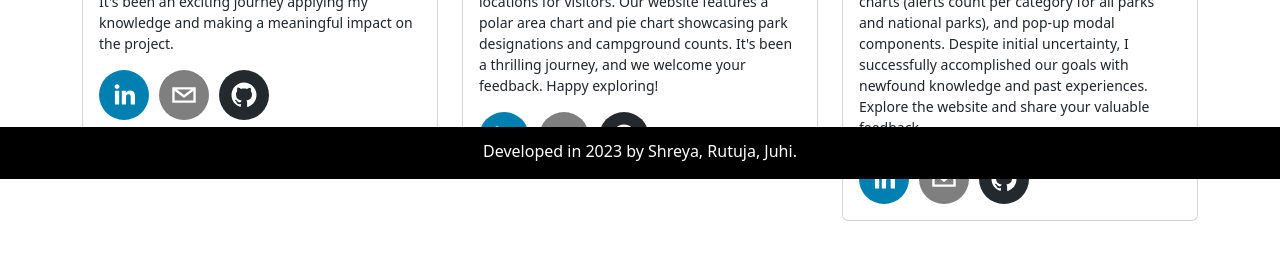
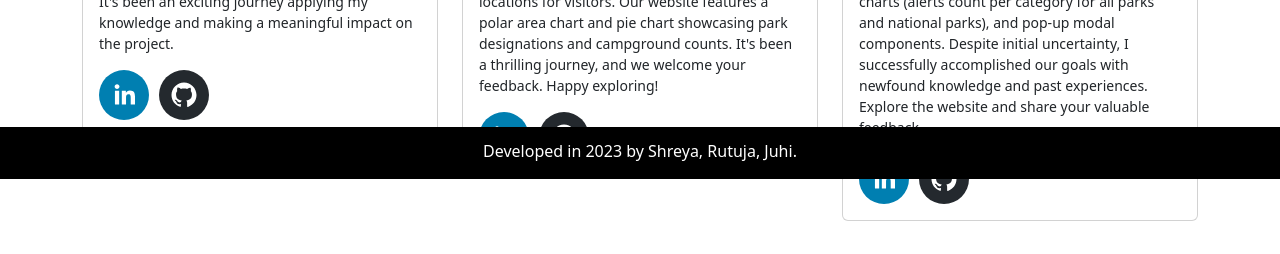
Before and after one commit to rutujapadgilwar/Park-Dashboard, a React (Create React App) app in the folder park-dashboard/: page /AboutUs in a window 1280 px wide. Shown: the part 621-875 px from the top of the page. Built offline with nearby package versions, Linux system fonts and the light colour scheme.

Commit message:
Removed email icon

```diff
--- a/park-dashboard/src/Pages/AboutUs/AboutUs.js
+++ b/park-dashboard/src/Pages/AboutUs/AboutUs.js
@@ -31,11 +31,7 @@ function TeamMember({
           <Card.Text style={{ fontSize: "14px" }}>{description}</Card.Text>
 
           <SocialIcon url={linkedIn} style={{ marginRight: "10px" }} />
-          <SocialIcon
-            url={email}
-            network="email"
-            style={{ marginRight: "10px" }}
-          />
+
           <SocialIcon url={github} network="github" />
         </Card.Body>
       </Card>
@@ -56,7 +52,6 @@ function TeamPage() {
             name="Juhi Augustine Kamaraj Nalli"
             role="Developer"
             description="Hi everyone! I'm Juhi, a Computer Science Graduate Student at Portland State University. I've created a captivating carousel, informative alert component, and air quality feature for park visitors. I also implemented an engaging Activity vs National Park donut chart and a user-friendly pop-up modal for categorizing national parks by US states. Additionally, I designed and implemented the footer view and about us page. It's been an exciting journey applying my knowledge and making a meaningful impact on the project."
-            email="juh3@pdx.edu"
             linkedIn="https://www.linkedin.com/in/juhikamaraj/"
             github="https://github.com/juhiaugustine"
           />
@@ -65,7 +60,6 @@ function TeamPage() {
             name="Shreya Choure"
             role="Developer"
             description="Hello, I'm Shreya Choure, a Computer Science graduate student at PSU. We developed a user-centric dashboard app to explore new technologies. Check out the interactive map I created and navigate to individual park pages. Our National Park pages can be accessed from the search bar. I added park info, weather details, and directions from National Park services. I also compiled passport stamping locations for visitors. Our website features a polar area chart and pie chart showcasing park designations and campground counts. It's been a thrilling journey, and we welcome your feedback. Happy exploring!"
-            email="schoure@pdx.edu"
             linkedIn="https://www.linkedin.com/in/shreya-choure/"
             github=" https://github.com/schoure98"
           />
@@ -74,7 +68,6 @@ function TeamPage() {
             name="Rutuja Padgilwar"
             role="Developer"
             description="Hello, I'm Rutuja Padgilwar, a Graduate Student at Portland State University studying MS in Computer Science. In this project, I designed and implemented various components including the navbar section, informative card components (weather forecast, park activities, things to do, campground, and more), line charts (5-day weather forecast), bar charts (state vs. national park, state vs. generic parks), 3D pie charts (alerts count per category for all parks and national parks), and pop-up modal components. Despite initial uncertainty, I successfully accomplished our goals with newfound knowledge and past experiences. Explore the website and share your valuable feedback."
-            email="rpadgil2@pdx.edu"
             linkedIn="https://www.linkedin.com/in/rutuja-padgilwar"
             github=" https://github.com/rutujapadgilwar"
           />
```
